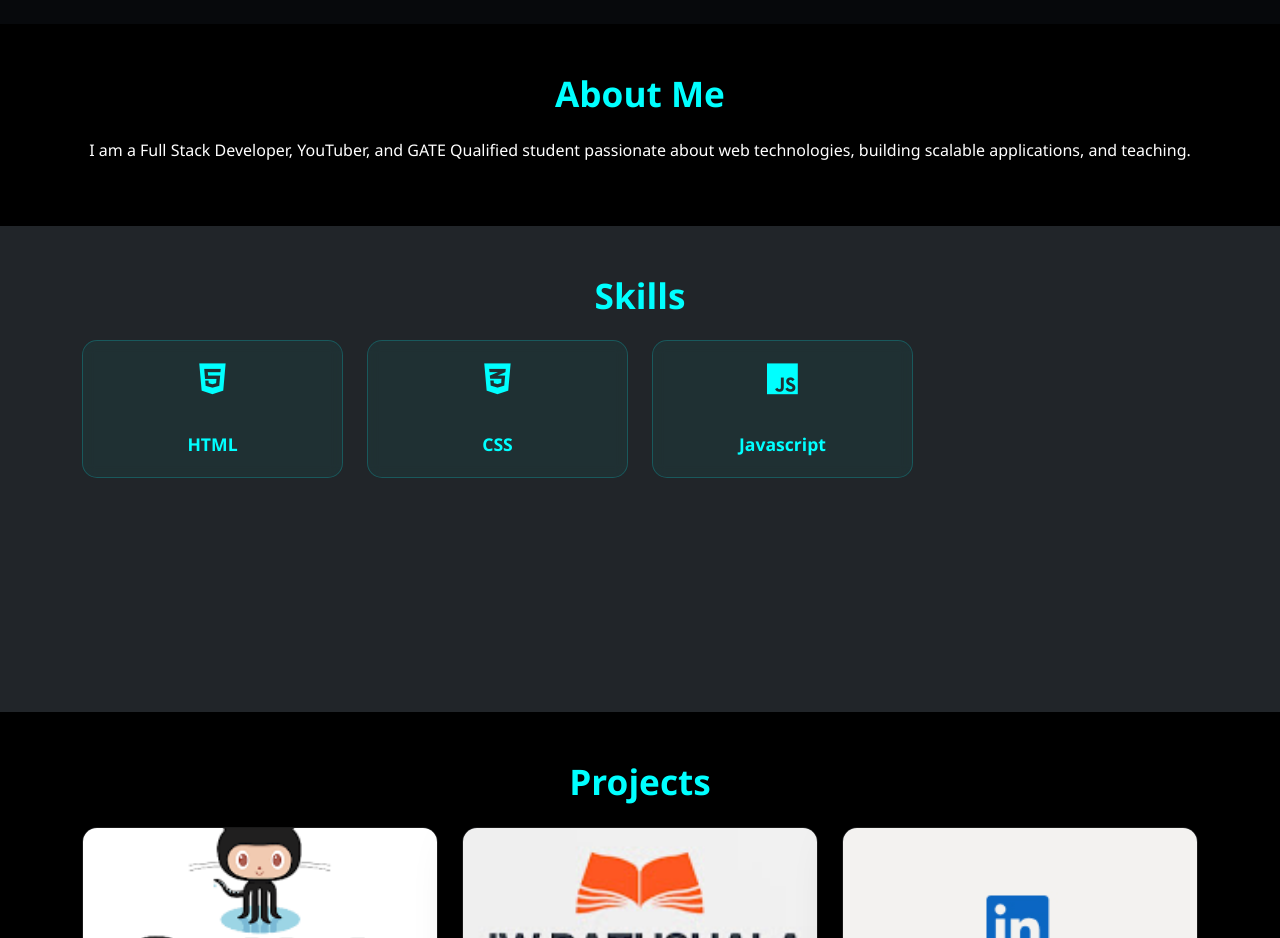
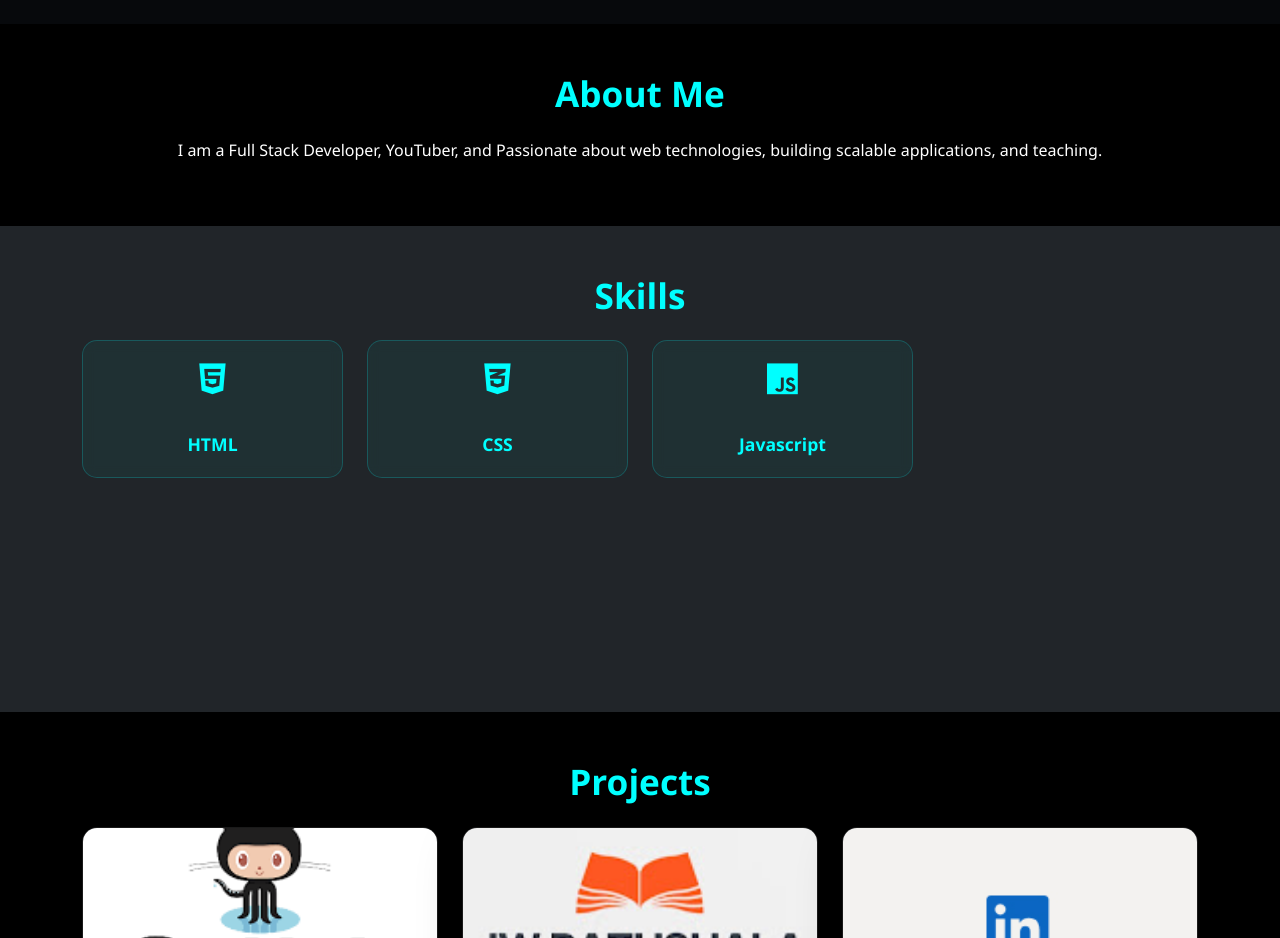
Before and after one commit to JatinWadhwani123/JATIN_WADHWANI-PORTFOLIO, a website: page public/index.html in a window 1280 px wide. Shown: the part 800-1738 px from the top of the page. Drawn offline with nearby package versions, Linux system fonts and the light colour scheme; grey boxes are pictures that could not be loaded; files whose address does not match are found by name.

Commit message:
Update index.html

```diff
--- a/public/index.html
+++ b/public/index.html
@@ -62,7 +62,7 @@
   <section id="about" class="py-5 bg-black text-white">
     <div class="container">
       <h2 class="text-center mb-4">About Me</h2>
-      <p class="text-center">I am a Full Stack Developer, YouTuber, and GATE Qualified student passionate about web technologies, building scalable applications, and teaching.</p>
+      <p class="text-center">I am a Full Stack Developer, YouTuber, and Passionate about web technologies, building scalable applications, and teaching.</p>
     </div>
   </section>
 
```
